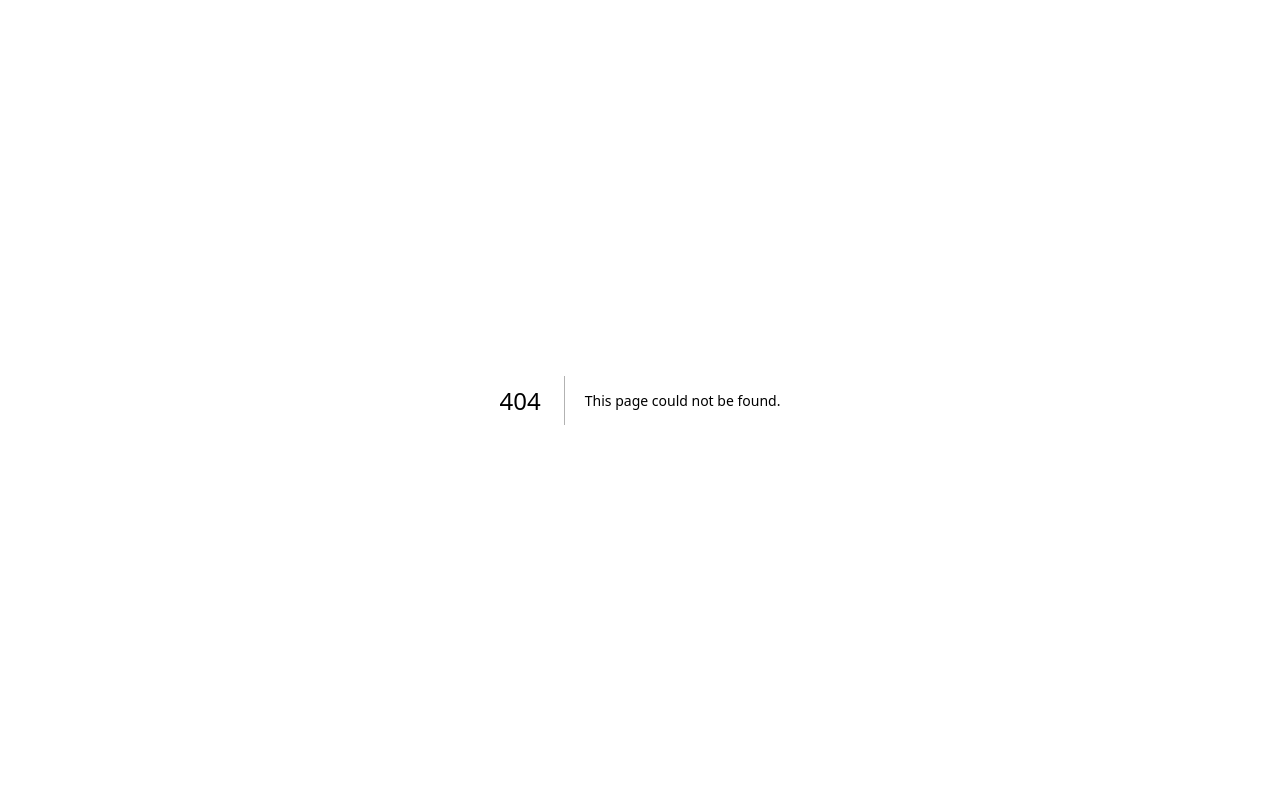
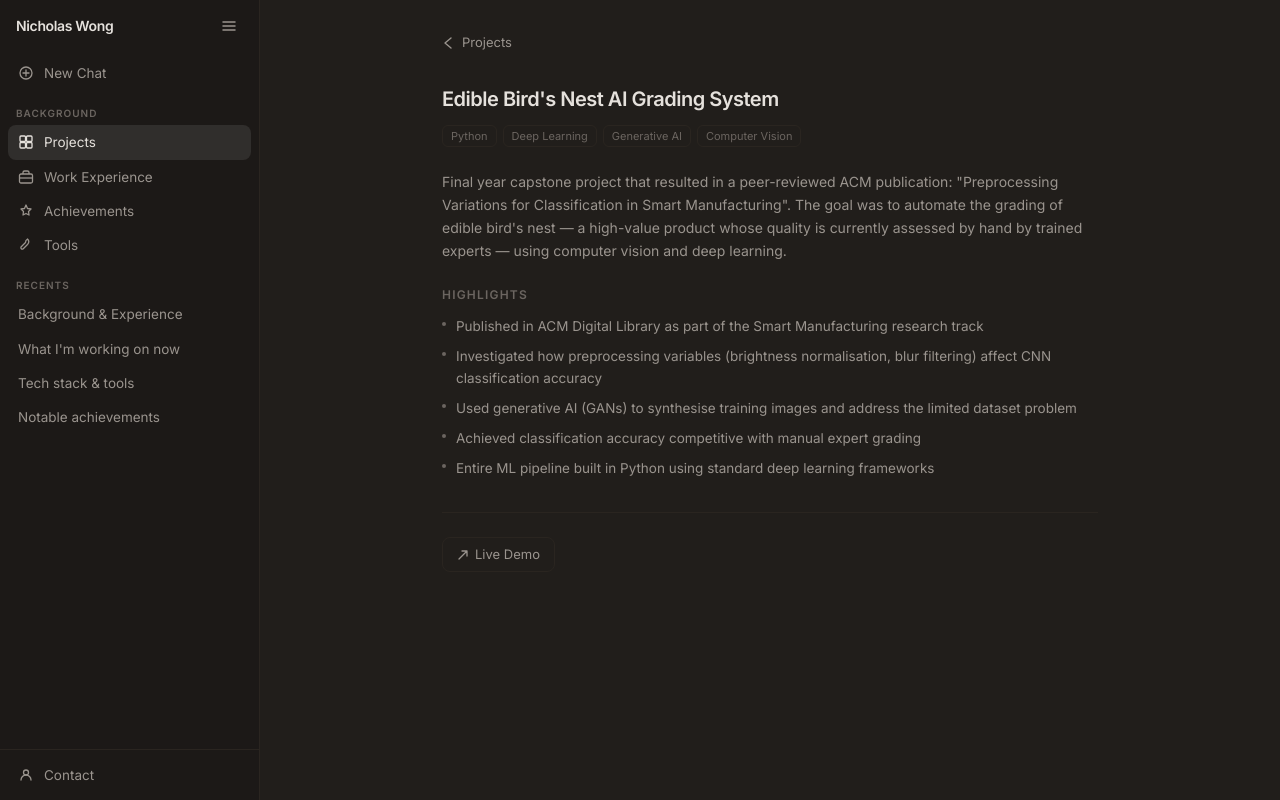
Before and after one commit to bonzonic/portfolio-2, a Next.js app: page /projects/fyp-birds-nest in a window 1280 px wide. Before the commit this address had no page. Built offline with nearby package versions, Linux system fonts and the light colour scheme.

Commit message:
feat: add projects section and make the pages client side instead to speed up performance

```diff
--- a/src/app/(portfolio)/achievements/page.tsx
+++ b/src/app/(portfolio)/achievements/page.tsx
@@ -1,3 +1,5 @@
+"use client";
+
 import { AchievementsList } from "@/app/sections/achievements-list";
 
 export default function AchievementsPage() {
--- /dev/null
+++ b/src/app/(portfolio)/projects/[id]/page.tsx
@@ -0,0 +1,13 @@
+"use client";
+
+import { notFound } from "next/navigation";
+import { useParams } from "next/navigation";
+import { projects } from "@/app/data/projects";
+import { ProjectDetail } from "@/app/sections/project-detail";
+
+export default function ProjectDetailPage() {
+  const { id } = useParams<{ id: string }>();
+  const project = projects.find((p) => p.id === id);
+  if (!project) notFound();
+  return <ProjectDetail project={project} />;
+}
--- a/src/app/(portfolio)/projects/page.tsx
+++ b/src/app/(portfolio)/projects/page.tsx
@@ -1,3 +1,5 @@
+"use client";
+
 import { ProjectsGrid } from "@/app/sections/projects-grid";
 
 export default function ProjectsPage() {
--- a/src/app/(portfolio)/tools/page.tsx
+++ b/src/app/(portfolio)/tools/page.tsx
@@ -1,3 +1,5 @@
+"use client";
+
 export default function ToolsPage() {
   return (
     <div className="flex flex-col items-center justify-center h-full gap-3 text-center px-4">
--- a/src/app/(portfolio)/work-experience/page.tsx
+++ b/src/app/(portfolio)/work-experience/page.tsx
@@ -1,3 +1,5 @@
+"use client";
+
 export default function WorkExperiencePage() {
   return (
     <div className="flex flex-col items-center justify-center h-full gap-3 text-center px-4">
--- a/src/app/data/projects.ts
+++ b/src/app/data/projects.ts
@@ -1,28 +1,62 @@
 export interface Project {
+  id: string;
   name: string;
   description: string;
+  longDescription: string;
+  highlights: string[];
   techStack: string[];
   url?: string;
+  github?: string;
 }
 
 export const projects: Project[] = [
   {
+    id: "portfolio",
     name: "Portfolio",
     description:
-      "Personal portfolio website inspired by Instagram's UI. Took 2 months to design and 1 month to develop (excluding working days). Features dark mode, responsive design, and was coded without AI assistance.",
-    techStack: ["Next.js", "TypeScript", "Tailwind CSS"],
+      "Personal portfolio website inspired by Claude.ai's UI. Features a dark warm theme, AI-powered chat interface backed by OpenRouter, curated conversation showcases, and smooth sidebar navigation.",
+    longDescription:
+      "This is the very site you're exploring right now. Designed and developed from scratch, taking roughly 2 months from initial concept to deployment. The design draws heavily from Claude.ai's aesthetic — dark warm tones, clean sidebar navigation, and a chat-first experience that lets visitors interact with an AI trained on my background instead of reading a static resume.",
+    highlights: [
+      "AI chat interface powered by OpenRouter — streams responses in real time via SSE",
+      "Per-session chat history stored in IndexedDB; each new chat gets its own UUID route",
+      "Collapsible sidebar with Recents, Background sections, and contact modal",
+      "Tailwind v4 config-free setup with custom CSS tokens for the warm dark palette",
+      "Deployed on Vercel with automatic CI/CD on every push to main",
+    ],
+    techStack: ["Next.js 15", "TypeScript", "Tailwind CSS v4", "OpenRouter API"],
     url: "https://wongyizhen.com",
   },
   {
+    id: "kl-mini-hack",
     name: "KL Mini Hack — Anonymous Voting System",
     description:
-      "2nd place at a 1-week blockchain hackathon organized by ETHKL. Built an anonymous and secure voting system using zero-knowledge proof, incentivizing users with a custom Cabbage Coin ERC-20 token. Developed the smart contract and dashboard UI.",
-    techStack: ["React", "Express", "Solidity", "Truffle"],
+      "2nd place at a 1-week blockchain hackathon organized by ETHKL. Built an anonymous and secure voting system using zero-knowledge proof, incentivizing users with a custom Cabbage Coin ERC-20 token.",
+    longDescription:
+      "A 1-week hackathon hosted by ETHKL where our team placed 2nd overall. The challenge was to build a trustless voting system that guaranteed both anonymity and verifiability — two properties that typically conflict. We solved this using zero-knowledge proofs so voters could prove eligibility without revealing identity.",
+    highlights: [
+      "Zero-knowledge proof implementation to ensure anonymous yet verifiable votes",
+      "Custom ERC-20 token (Cabbage Coin) distributed as incentive for participation",
+      "Smart contract written in Solidity and deployed via Truffle",
+      "Dashboard UI built in React with an Express backend for off-chain coordination",
+      "Designed the full contract architecture and led frontend development",
+    ],
+    techStack: ["React", "Express", "Solidity", "Truffle", "Zero-Knowledge Proofs"],
   },
   {
-    name: "Edible Bird's Nest AI Grading System (FYP)",
+    id: "fyp-birds-nest",
+    name: "Edible Bird's Nest AI Grading System",
     description:
-      "Final year project resulting in a published ACM paper: 'Preprocessing Variations for Classification in Smart Manufacturing'. Developed an AI prototype for grading edible bird's nest, investigating the impact of preprocessing techniques (brightness, blurriness) on deep learning model performance. Used generative AI to create training images.",
+      "Final year project resulting in a published ACM paper. Developed an AI prototype for grading edible bird's nest, investigating the impact of preprocessing techniques on deep learning model performance.",
+    longDescription:
+      "Final year capstone project that resulted in a peer-reviewed ACM publication: \"Preprocessing Variations for Classification in Smart Manufacturing\". The goal was to automate the grading of edible bird's nest — a high-value product whose quality is currently assessed by hand by trained experts — using computer vision and deep learning.",
+    highlights: [
+      "Published in ACM Digital Library as part of the Smart Manufacturing research track",
+      "Investigated how preprocessing variables (brightness normalisation, blur filtering) affect CNN classification accuracy",
+      "Used generative AI (GANs) to synthesise training images and address the limited dataset problem",
+      "Achieved classification accuracy competitive with manual expert grading",
+      "Entire ML pipeline built in Python using standard deep learning frameworks",
+    ],
     techStack: ["Python", "Deep Learning", "Generative AI", "Computer Vision"],
     url: "https://dl.acm.org",
   },
--- a/src/app/sections/achievements-list.tsx
+++ b/src/app/sections/achievements-list.tsx
@@ -1,3 +1,5 @@
+"use client";
+
 import { achievements } from "@/app/data/achievements";
 
 export function AchievementsList() {
--- /dev/null
+++ b/src/app/sections/project-detail.tsx
@@ -0,0 +1,114 @@
+"use client";
+
+import Link from "next/link";
+import type { Project } from "@/app/data/projects";
+
+function ExternalLinkIcon() {
+  return (
+    <svg width="12" height="12" viewBox="0 0 12 12" fill="none" aria-hidden>
+      <path
+        d="M2 10L10 2M10 2H5M10 2v5"
+        stroke="currentColor"
+        strokeWidth="1.3"
+        strokeLinecap="round"
+        strokeLinejoin="round"
+      />
+    </svg>
+  );
+}
+
+function BackIcon() {
+  return (
+    <svg width="14" height="14" viewBox="0 0 14 14" fill="none" aria-hidden>
+      <path
+        d="M9 2L3 7l6 5"
+        stroke="currentColor"
+        strokeWidth="1.4"
+        strokeLinecap="round"
+        strokeLinejoin="round"
+      />
+    </svg>
+  );
+}
+
+export interface ProjectDetailProps {
+  project: Project;
+}
+
+export function ProjectDetail({ project }: ProjectDetailProps) {
+  return (
+    <div className="px-8 py-8 max-w-180 mx-auto">
+      {/* Back */}
+      <Link
+        href="/projects"
+        className="inline-flex items-center gap-1.5 text-[13px] text-muted hover:text-primary transition-colors mb-8"
+      >
+        <BackIcon />
+        Projects
+      </Link>
+
+      {/* Header */}
+      <div className="mb-6">
+        <h1 className="text-xl font-semibold text-primary tracking-tight">{project.name}</h1>
+        <div className="flex flex-wrap gap-1.5 mt-3">
+          {project.techStack.map((tech) => (
+            <span
+              key={tech}
+              className="px-2 py-0.5 text-[11px] text-dim border border-border rounded-md"
+            >
+              {tech}
+            </span>
+          ))}
+        </div>
+      </div>
+
+      {/* Description */}
+      <p className="text-[14px] text-muted leading-relaxed mb-6">{project.longDescription}</p>
+
+      {/* Highlights */}
+      {project.highlights.length > 0 && (
+        <div className="mb-8">
+          <h2 className="text-[12px] font-semibold uppercase tracking-widest text-dim mb-3">
+            Highlights
+          </h2>
+          <ul className="flex flex-col gap-2">
+            {project.highlights.map((point, i) => (
+              <li key={i} className="flex items-start gap-2.5 text-[13.5px] text-muted leading-relaxed">
+                <span className="mt-[6px] w-1 h-1 rounded-full bg-dim shrink-0" />
+                {point}
+              </li>
+            ))}
+          </ul>
+        </div>
+      )}
+
+      {/* Links */}
+      {(project.url || project.github) && (
+        <div className="flex flex-wrap gap-3 pt-6 border-t border-border">
+          {project.url && (
+            <a
+              href={project.url}
+              target="_blank"
+              rel="noopener noreferrer"
+              className="inline-flex items-center gap-1.5 px-3.5 py-1.75 rounded-lg text-[13px] border border-border text-muted hover:text-primary hover:border-white/20 transition-colors"
+            >
+              <ExternalLinkIcon />
+              Live Demo
+            </a>
+          )}
+          {project.github && (
+            <a
+              href={project.github}
+              target="_blank"
+              rel="noopener noreferrer"
+              className="inline-flex items-center gap-1.5 px-3.5 py-1.75 rounded-lg text-[13px] border border-border text-muted hover:text-primary hover:border-white/20 transition-colors"
+            >
+              <ExternalLinkIcon />
+              GitHub
+            </a>
+          )}
+        </div>
+      )}
+    </div>
+  );
+}
--- a/src/app/sections/projects-grid.tsx
+++ b/src/app/sections/projects-grid.tsx
@@ -1,3 +1,6 @@
+"use client";
+
+import Link from "next/link";
 import { projects } from "@/app/data/projects";
 
 export function ProjectsGrid() {
@@ -10,9 +13,10 @@ export function ProjectsGrid() {
 
       <div className="grid grid-cols-1 sm:grid-cols-2 gap-4">
         {projects.map((project) => (
-          <div
-            key={project.name}
-            className="bg-surface border border-border rounded-xl p-5 flex flex-col gap-3 hover:border-white/20 transition-colors"
+          <Link
+            key={project.id}
+            href={`/projects/${project.id}`}
+            className="group bg-surface border border-border rounded-xl p-5 flex flex-col gap-3 hover:border-white/20 transition-colors"
           >
             <div>
               <h2 className="text-[14px] font-semibold text-primary">{project.name}</h2>
@@ -30,12 +34,16 @@ export function ProjectsGrid() {
               ))}
             </div>
 
-            {project.url && (
-              <div className="flex gap-3 pt-1 border-t border-border">
-                <a
-                  href={project.url}
-                  target="_blank"
-                  rel="noopener noreferrer"
+            <div className="flex items-center justify-between pt-1 border-t border-border">
+              <span className="text-[12px] text-muted group-hover:text-primary transition-colors">
+                View details →
+              </span>
+              {project.url && (
+                <span
+                  onClick={(e) => {
+                    e.preventDefault();
+                    window.open(project.url, "_blank", "noopener,noreferrer");
+                  }}
                   className="text-[12px] text-muted hover:text-primary transition-colors flex items-center gap-1"
                 >
                   <svg width="12" height="12" viewBox="0 0 12 12" fill="none" aria-hidden="true">
@@ -47,11 +55,11 @@ export function ProjectsGrid() {
                       strokeLinejoin="round"
                     />
                   </svg>
-                  View
-                </a>
-              </div>
-            )}
-          </div>
+                  Live
+                </span>
+              )}
+            </div>
+          </Link>
         ))}
       </div>
     </div>
```
